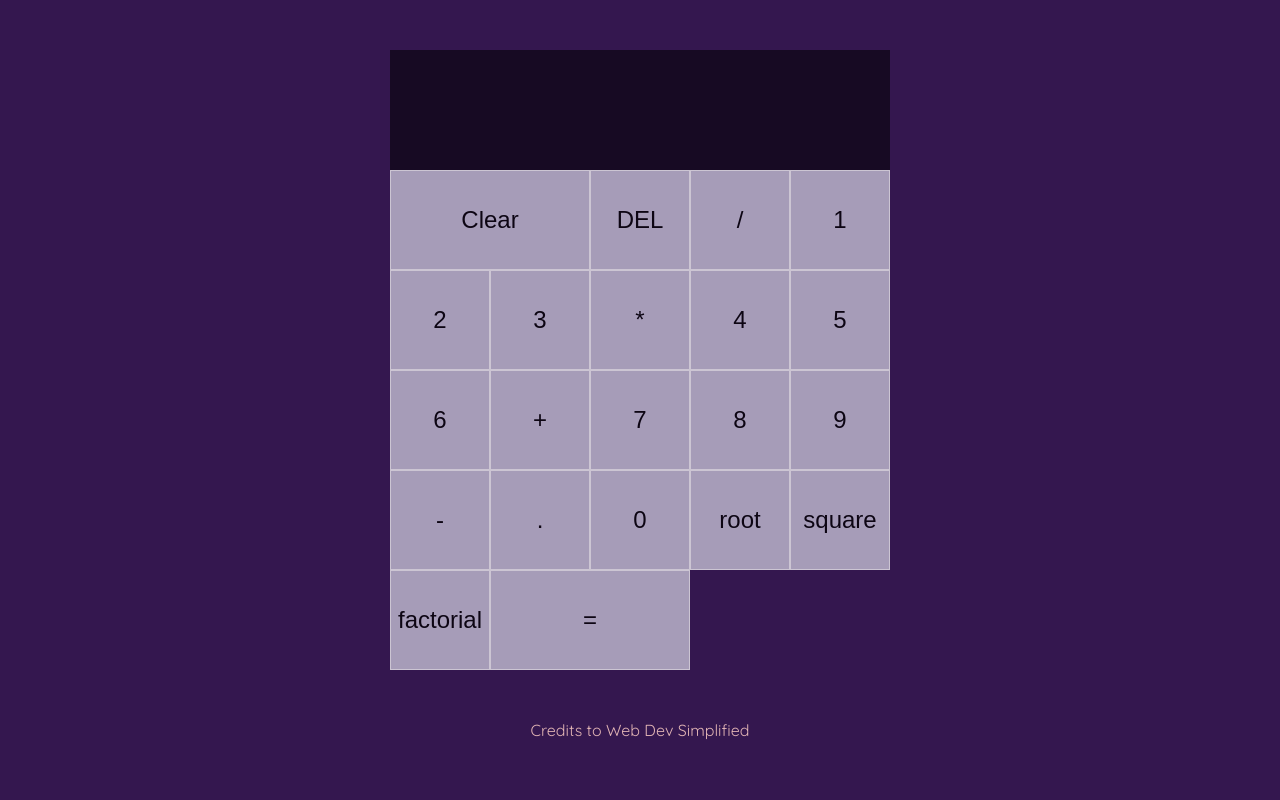
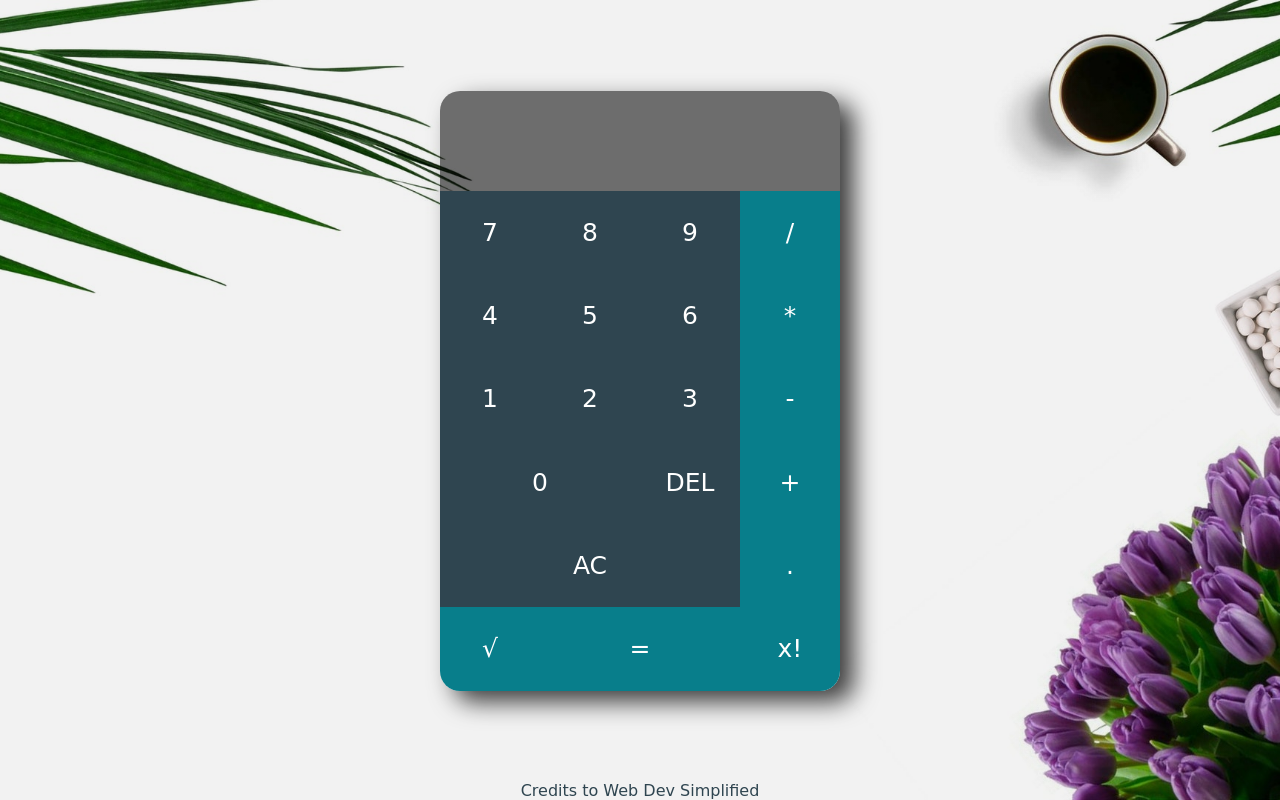
Before and after one commit to TahjaeC/My-Calculator, a plain HTML site: page index.html in a window 1280 px wide. Drawn offline with nearby package versions, Linux system fonts and the light colour scheme; a web font is replaced by a local one.

Commit message:
UI Changes
Changed design
Updated script
Added background image

```diff
--- a/index.html
+++ b/index.html
@@ -4,44 +4,72 @@
 <head>
     <meta charset="UTF-8">
     <meta name="viewport" content="width=device-width, initial-scale=1.0">
-    <link href="https://fonts.googleapis.com/css2?family=Quicksand:wght@400;500&display=swap" rel="stylesheet">
+    <link href="https://fonts.googleapis.com/css2?family=Sansita+Swashed&display=swap" rel="stylesheet">
+    <link rel="stylesheet" href="https://cdnjs.cloudflare.com/ajax/libs/animate.css/4.1.1/animate.min.css" />
     <link rel="stylesheet" href="style.css">
+
     <title>My Calculator</title>
 
 </head>
 
 <body>
-    <div class="calculator-grid">
+    <div class=container>
+        <!-- <div class="calculator-grid">
         <div class="output">
             <div data-previous-operand class="previous-operand"></div>
             <div data-current-operand class="current-operand"></div>
         </div>
         <button data-all-clear class="span-two">Clear</button>
-        <button data-delete>DEL</button>
-        <button data-operation>/</button>
-        <button data-number>1</button>
-        <button data-number>2</button>
-        <button data-number>3</button>
-        <button data-operation>*</button>
-        <button data-number>4</button>
-        <button data-number>5</button>
-        <button data-number>6</button>
-        <button data-operation>+</button>
-        <button data-number>7</button>
-        <button data-number>8</button>
-        <button data-number>9</button>
-        <button data-operation>-</button>
-        <button data-number>.</button>
-        <button data-number>0</button>
-        <button data-operation>root</button>
-        <button data-operation>square</button>
-        <button data-operation>factorial</button>
-        <button data-equals class="span-two">=</button>
+        <button class="one" data-delete>DEL</button>
+        <button class="two" data-operation>/</button>
+        <button class="three" data-number>1</button>
+        <button class="four" data-number>2</button>
+        <button class="five" data-number>3</button>
+        <button class="six" data-operation>*</button>
+        <button class="seven" data-number>4</button>
+        <button class="eight" data-number>5</button>
+        <button class="nine" data-number>6</button>
+        <button class="ten" data-operation>+</button>
+        <button class="zero" data-number>7</button>
+        <button class="one" data-number>8</button>
+        <button class="one" data-number>9</button>
+        <button class="one" data-operation>-</button>
+        <button class="one" data-number>.</button>
+        <button class="one" data-number>0</button>
+        <button class="one" data-operation>square</button>
+        <button class="one" data-operation>factorial</button>
+        <button class="one" data-equals class="span-two">=</button>
+    </div> -->
+        <div class="grid-container animate__animated animate__fadeInDown animate__delay-1s">
+            <div class="results">
+                <div data-previous-operand class="previous"></div>
+                <div data-current-operand class="current"></div>
+            </div>
+            <button data-equals class="equal">&#61;</button>
+            <button data-operation class="divide">/</button>
+            <button data-operation class="multiply">*</button>
+            <button data-operation class="minus">-</button>
+            <button data-operation class="plus">+</button>
+            <button data-number class="seven">7</button>
+            <button data-number class="eight">8</button>
+            <button data-number class="nine">9</button>
+            <button data-number class="four">4</button>
+            <button data-number class="five">5</button>
+            <button data-number class="six">6</button>
+            <button data-number class="one">1</button>
+            <button data-number class="two">2</button>
+            <button data-number class="three">3</button>
+            <button data-number class="zero">0</button>
+            <button data-number class="point">.</button>
+            <button data-all-clear class="span-two clear">AC</button>
+            <button class="delete" data-delete>DEL</button>
+            <button data-operation class="root">&#8730;</button>
+            <button data-operation class="factorial">x!</button>
+        </div>
+        <div class=footer>
+            Credits to Web Dev Simplified
+        </div>
     </div>
-    <div class=footer>
-        Credits to Web Dev Simplified
-    </div>
-
     <script src="script.js"></script>
 </body>
 
--- a/script.js
+++ b/script.js
@@ -21,6 +21,8 @@ class Calculator {
         if (this.currentOperand === '') return;
         if (this.previousOperand !== '') {
             this.compute();
+        } else if (this.previousOperand === 'x!' || this.previousOperand === '&#8730;' && this.currentOperand === null) {
+            this.compute();
         }
         this.operation = operation;
         this.previousOperand = this.currentOperand;
@@ -40,25 +42,8 @@ class Calculator {
     compute() {
         let computation;
         const prev = parseFloat(this.previousOperand);
-        let current = parseFloat(this.currentOperand);
-        let current2 = 1;
+        const current = parseFloat(this.currentOperand);
         if (isNaN(prev) || isNaN(current)) return
-        // switch (this.operation) {
-        //     case '+':
-        //         computation = prev + current;
-        //         break
-        //     case '-':
-        //         computation = prev - current;
-        //         break
-        //     case '*':
-        //         computation = prev * current;
-        //         break
-        //     case '/':
-        //         computation = prev / current;
-        //         break
-        //     default:
-        //         return
-        // }
         else if (this.operation === '+') {
             computation = prev + current;
             console.log("here");
@@ -68,12 +53,11 @@ class Calculator {
             computation = prev * current;
         } else if (this.operation === '/') {
             computation = prev / current;
-        } else if (this.operation === 'square') {
-            current === null;
-            computation = (prev * prev);
         } else if (this.operation === 'root') {
+            console.log('here');
             computation = Math.sqrt(prev);
         } else if (this.operation === 'factorial') {
+            console.log('here');
             computation = factorial(prev);
         }
         this.currentOperand = computation;
--- a/style.css
+++ b/style.css
@@ -2,41 +2,193 @@
     margin: 0;
     padding: 0;
     box-sizing: border-box;
+    font-family: 'Sansita Swashed', cursive;
 }
 
 body {
-    background-color: #34174F;
-    font-family: 'Quicksand', sans-serif;
-    font-weight: 400;
+    background-image: linear-gradient(rgba(0, 0, 0, 0.05), rgba(0, 0, 0, 0.05)), url(background.jpg);
+    background-size: cover;
+    background-position: center;
+    background-repeat: no-repeat;
+
+    /* font-weight: 400; */
+    font-size: 16px;
 }
 
-.calculator-grid {
+.container {
+    display: flex;
+    justify-content: center;
+    align-items: center;
+    flex-direction: column;
+    height: 100vh;
+}
+
+.grid-container {
+    border-radius: 20px;
     display: grid;
     justify-content: center;
     align-content: center;
-    min-height: 90vh;
-    grid-template-columns: repeat(5, 100px);
-    grid-template-rows: minmax(120px, auto)repeat(5, 100px);
+    width: 400px;
+    height: 600px;
+    -webkit-box-shadow: 14px 11px 24px 0px rgba(0, 0, 0, 0.75);
+    -moz-box-shadow: 14px 11px 24px 0px rgba(0, 0, 0, 0.75);
+    box-shadow: 14px 11px 24px 0px rgba(0, 0, 0, 0.75);
+    margin: auto;
+    grid-template-columns: 1fr 1fr 1fr 1fr;
+    grid-template-rows: 1.2fr 1fr 1fr 1fr 1fr 1fr 1fr;
+    grid-template-areas:
+        "results results results results"
+        "seven eight nine divide"
+        "four five six multiply"
+        "one two three minus"
+        "zero zero delete plus"
+        "clear clear clear point"
+        "root equal equal factorial";
 }
 
-.calculator-grid>button {
+.results {
+    border-radius: 20px 20px 0 0;
+}
+
+.equal {
+    grid-area: equal;
+    background-color: #087E8B;
+    color: white;
+}
+
+.divide {
+    grid-area: divide;
+    background-color: #087E8B;
+    color: white;
+}
+
+.zero {
+    grid-area: zero;
+    background-color: #2F4550;
+    color: white;
+}
+
+.point {
+    grid-area: point;
+    background-color: #087E8B;
+    color: white;
+}
+
+.multiply {
+    grid-area: multiply;
+    background-color: #087E8B;
+    color: white;
+}
+
+.minus {
+    grid-area: minus;
+    background-color: #087E8B;
+    color: white;
+}
+
+.plus {
+    grid-area: plus;
+    background-color: #087E8B;
+    color: white;
+}
+
+.seven {
+    grid-area: seven;
+    background-color: #2F4550;
+    color: white;
+}
+
+.eight {
+    grid-area: eight;
+    background-color: #2F4550;
+    color: white;
+}
+
+.nine {
+    grid-area: nine;
+    background-color: #2F4550;
+    color: white;
+}
+
+.four {
+    grid-area: four;
+    background-color: #2F4550;
+    color: white;
+}
+
+.five {
+    grid-area: five;
+    background-color: #2F4550;
+    color: white;
+}
+
+.six {
+    grid-area: six;
+    background-color: #2F4550;
+    color: white;
+}
+
+.one {
+    grid-area: one;
+    background-color: #2F4550;
+    color: white;
+}
+
+.two {
+    grid-area: two;
+    background-color: #2F4550;
+    color: white;
+}
+
+.three {
+    grid-area: three;
+    background-color: #2F4550;
+    color: white;
+}
+
+.clear {
+    grid-area: clear;
+    background-color: #2F4550;
+    color: white;
+}
+
+.delete {
+    grid-area: delete;
+    background-color: #2F4550;
+    color: white;
+}
+
+.root {
+    grid-area: root;
+    border-radius: 0 0 0 20px;
+    background-color: #087E8B;
+    color: white;
+}
+
+.factorial {
+    grid-area: factorial;
+    border-radius: 0 0 20px 0;
+    background-color: #087E8B;
+    color: white;
+}
+
+
+.grid-container>button {
     cursor: pointer;
-    font-size: 1.5rem;
-    border: 1px solid white;
+    font-size: 25px;
     outline: none;
-    background-color: #CCC9DC;
+    border: none;
+    transition: 0.3s ease-in-out;
+}
+
+
+.grid-container>button:hover {
+    background-color: white;
+    color: black;
     opacity: 75%;
 }
 
-.calculator-grid>button:hover {
-    opacity: 90%;
-}
-
-.span-two {
-    grid-column: span 2;
-}
-
-.output {
+.results {
     grid-column: 1 /-1;
     background-color: rgba(0, 0, 0, .55);
     display: flex;
@@ -48,19 +200,17 @@ body {
     word-break: break-all;
 }
 
-.output .previous-operand {
+.results .previous {
     color: white;
     opacity: 0.75;
-    font-size: 1.5rem;
+    font-size: 1.2rem;
 }
 
-.output .current-operand {
+.results .current {
     color: rgb(226, 181, 181);
-    font-size: 2.5rem;
+    font-size: 2rem;
 }
 
 .footer {
-    display: flex;
-    justify-content: center;
-    color: rgb(226, 181, 181);
+    color: #2F4550;
 }
```
Also changed, not shown: background.jpg (added).
